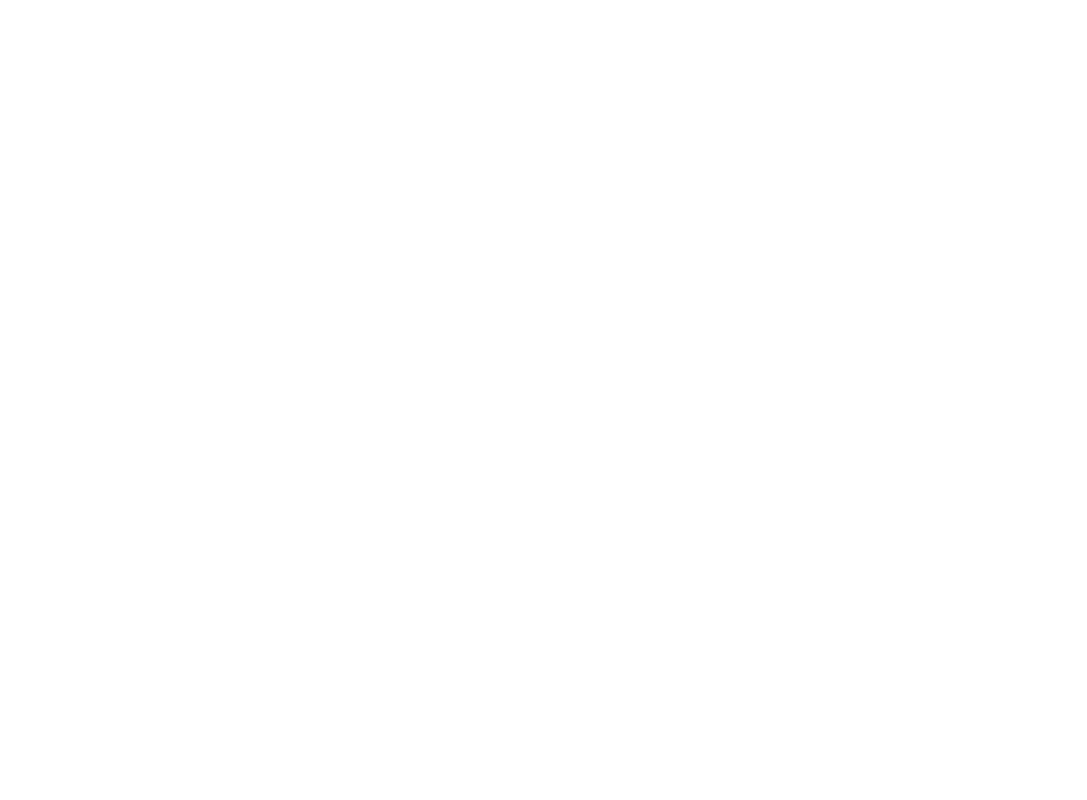
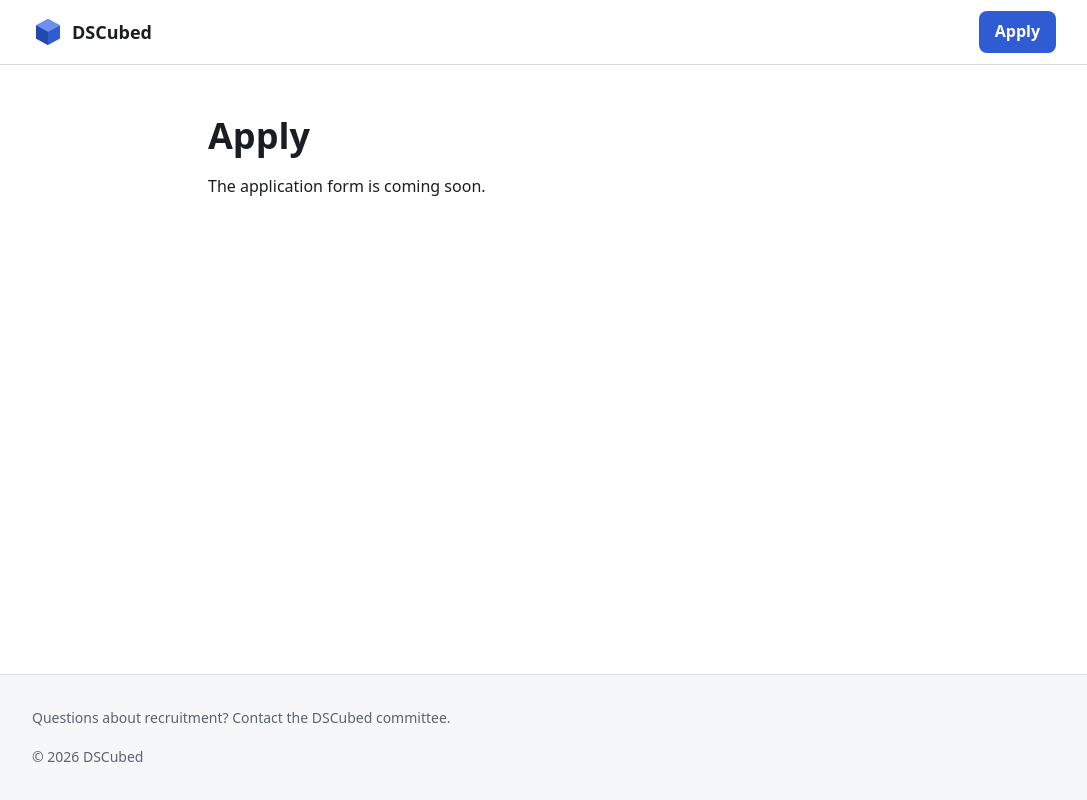
Before and after one commit to dscubed/sir-jake, a SvelteKit app: page /apply in a window 1280 px wide. Shown: the whole page, without its empty margins (96-1183 px from the left). Built offline with nearby package versions, Linux system fonts and the light colour scheme.

Commit message:
feat: add ui base styles

```diff
--- /dev/null
+++ b/src/app.css
@@ -0,0 +1,146 @@
+:root {
+	/* Colour */
+	--color-bg: #ffffff;
+	--color-surface: #f6f7f9;
+	--color-text: #1a1d23;
+	--color-text-muted: #5b6270;
+	--color-border: #d9dde3;
+	--color-accent: #2f5bd3;
+	--color-accent-hover: #2449ad;
+	--color-on-accent: #ffffff;
+	--color-danger: #b42318;
+	--color-success: #1d7a46;
+	--color-focus: #2f5bd3;
+
+	/* Spacing */
+	--space-1: 0.25rem;
+	--space-2: 0.5rem;
+	--space-3: 0.75rem;
+	--space-4: 1rem;
+	--space-5: 1.5rem;
+	--space-6: 2rem;
+	--space-7: 3rem;
+	--space-8: 4rem;
+
+	/* Radius */
+	--radius-sm: 4px;
+	--radius-md: 8px;
+	--radius-lg: 12px;
+
+	/* Type */
+	--font-sans: system-ui, -apple-system, 'Segoe UI', Roboto, 'Helvetica Neue', Arial, sans-serif;
+	--text-sm: 0.875rem;
+	--text-base: 1rem;
+	--text-lg: 1.125rem;
+	--text-xl: 1.375rem;
+	--text-2xl: 1.75rem;
+	--text-3xl: 2.25rem;
+	--leading-tight: 1.25;
+	--leading-normal: 1.6;
+
+	/* Layout */
+	--content-width: 42rem;
+	--page-width: 64rem;
+	--gutter: var(--space-4);
+}
+
+*,
+*::before,
+*::after {
+	box-sizing: border-box;
+}
+
+html {
+	-webkit-text-size-adjust: 100%;
+	text-size-adjust: 100%;
+}
+
+body {
+	margin: 0;
+	background: var(--color-bg);
+	color: var(--color-text);
+	font-family: var(--font-sans);
+	font-size: var(--text-base);
+	line-height: var(--leading-normal);
+}
+
+h1,
+h2,
+h3 {
+	line-height: var(--leading-tight);
+	margin: 0 0 var(--space-4);
+}
+
+h1 {
+	font-size: var(--text-3xl);
+}
+
+h2 {
+	font-size: var(--text-2xl);
+}
+
+h3 {
+	font-size: var(--text-xl);
+}
+
+p {
+	margin: 0 0 var(--space-4);
+}
+
+a {
+	color: var(--color-accent);
+}
+
+a:hover {
+	color: var(--color-accent-hover);
+}
+
+img,
+svg {
+	display: block;
+	max-width: 100%;
+}
+
+button,
+input,
+select,
+textarea {
+	font: inherit;
+	color: inherit;
+}
+
+:focus-visible {
+	outline: 3px solid var(--color-focus);
+	outline-offset: 2px;
+}
+
+/* Hidden visually but still read by screen readers. */
+.visually-hidden {
+	position: absolute;
+	width: 1px;
+	height: 1px;
+	padding: 0;
+	margin: -1px;
+	overflow: hidden;
+	clip: rect(0 0 0 0);
+	white-space: nowrap;
+	border: 0;
+}
+
+/* Centred column at a comfortable reading width. */
+.content {
+	width: 100%;
+	max-width: calc(var(--content-width) + 2 * var(--gutter));
+	margin-inline: auto;
+	padding-inline: var(--gutter);
+}
+
+@media (prefers-reduced-motion: reduce) {
+	*,
+	*::before,
+	*::after {
+		animation-duration: 0.01ms !important;
+		transition-duration: 0.01ms !important;
+		scroll-behavior: auto !important;
+	}
+}
--- /dev/null
+++ b/src/lib/config/site.ts
@@ -0,0 +1,5 @@
+/** Site-wide details shown in the header and footer. Placeholders until the committee confirms them. */
+export const site = {
+	name: 'DSCubed',
+	contactEmail: 'TBD'
+};
--- a/src/routes/+layout.svelte
+++ b/src/routes/+layout.svelte
@@ -1,12 +1,137 @@
 <script lang="ts">
+	import '../app.css';
+	import { resolve } from '$app/paths';
 	import favicon from '#lib/assets/favicon.svg';
+	import logo from '#lib/assets/logo.svg';
+	import { site } from '#lib/config/site.ts';
 	import type { LayoutProps } from './$types';
 
 	let { children }: LayoutProps = $props();
+
+	const hasEmail = site.contactEmail.includes('@');
 </script>
 
 <svelte:head>
 	<link rel="icon" href={favicon} />
+	<title>{site.name} Recruitment</title>
 </svelte:head>
 
-{@render children()}
+<a class="skip-link" href="#main">Skip to content</a>
+
+<header class="site-header">
+	<div class="bar">
+		<a class="brand" href={resolve('/')}>
+			<img src={logo} alt="" width="32" height="32" />
+			<span>{site.name}</span>
+		</a>
+		<nav aria-label="Main">
+			<a class="apply" href={resolve('/apply')}>Apply</a>
+		</nav>
+	</div>
+</header>
+
+<main id="main" tabindex="-1">
+	{@render children()}
+</main>
+
+<footer class="site-footer">
+	<div class="bar">
+		<p>
+			Questions about recruitment?
+			{#if hasEmail}
+				Email <a href="mailto:{site.contactEmail}">{site.contactEmail}</a>.
+			{:else}
+				Contact the {site.name} committee.
+			{/if}
+		</p>
+		<p class="copyright">© {new Date().getFullYear()} {site.name}</p>
+	</div>
+</footer>
+
+<style>
+	:global(body) {
+		display: flex;
+		flex-direction: column;
+		min-height: 100vh;
+		min-height: 100dvh;
+	}
+
+	.bar {
+		width: 100%;
+		max-width: calc(var(--page-width) + 2 * var(--gutter));
+		margin-inline: auto;
+		padding-inline: var(--gutter);
+	}
+
+	.skip-link {
+		position: absolute;
+		left: var(--space-2);
+		top: -100%;
+		padding: var(--space-2) var(--space-3);
+		background: var(--color-bg);
+		border-radius: var(--radius-sm);
+		z-index: 10;
+	}
+
+	.skip-link:focus {
+		top: var(--space-2);
+	}
+
+	.site-header {
+		border-bottom: 1px solid var(--color-border);
+	}
+
+	.site-header .bar {
+		display: flex;
+		align-items: center;
+		justify-content: space-between;
+		gap: var(--space-4);
+		min-height: 4rem;
+	}
+
+	.brand {
+		display: flex;
+		align-items: center;
+		gap: var(--space-2);
+		color: var(--color-text);
+		font-size: var(--text-lg);
+		font-weight: 700;
+		text-decoration: none;
+	}
+
+	.apply {
+		display: inline-block;
+		padding: var(--space-2) var(--space-4);
+		border-radius: var(--radius-md);
+		background: var(--color-accent);
+		color: var(--color-on-accent);
+		font-weight: 600;
+		text-decoration: none;
+	}
+
+	.apply:hover {
+		background: var(--color-accent-hover);
+		color: var(--color-on-accent);
+	}
+
+	main {
+		flex: 1;
+		padding-block: var(--space-7);
+	}
+
+	main:focus {
+		outline: none;
+	}
+
+	.site-footer {
+		border-top: 1px solid var(--color-border);
+		background: var(--color-surface);
+		color: var(--color-text-muted);
+		font-size: var(--text-sm);
+		padding-block: var(--space-6);
+	}
+
+	.copyright {
+		margin: 0;
+	}
+</style>
--- a/src/routes/+page.svelte
+++ b/src/routes/+page.svelte
@@ -1,2 +1,4 @@
-<h1>Welcome to SvelteKit</h1>
-<p>Visit <a href="https://svelte.dev/docs/kit">svelte.dev/docs/kit</a> to read the documentation</p>
+<div class="content">
+	<h1>Join DSCubed</h1>
+	<p>The landing page is coming soon.</p>
+</div>
--- a/src/routes/apply/+page.svelte
+++ b/src/routes/apply/+page.svelte
@@ -1 +1,4 @@
-<!-- Application form. Phase 3. -->
+<div class="content">
+	<h1>Apply</h1>
+	<p>The application form is coming soon.</p>
+</div>
```
Also changed, not shown: src/lib/assets/logo.svg (added).
